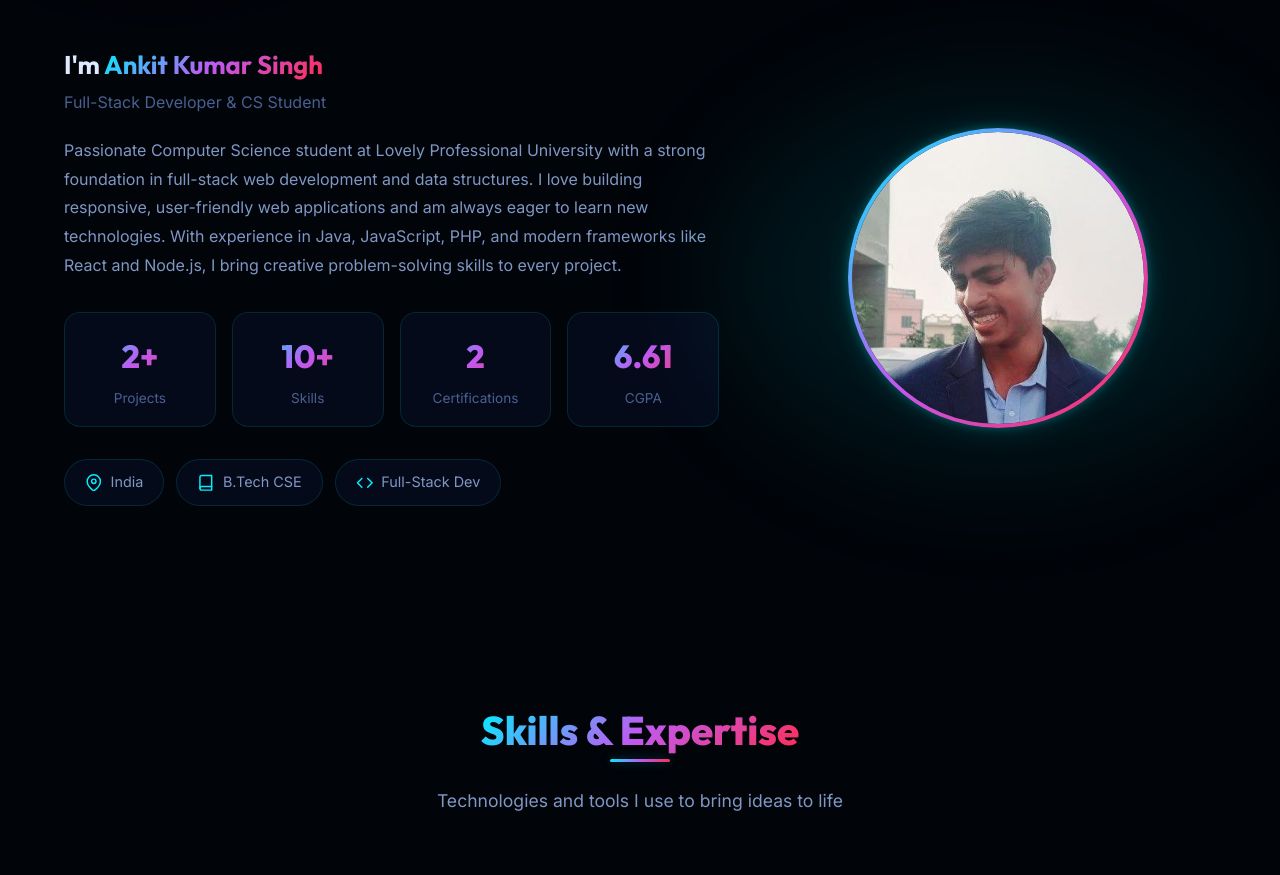
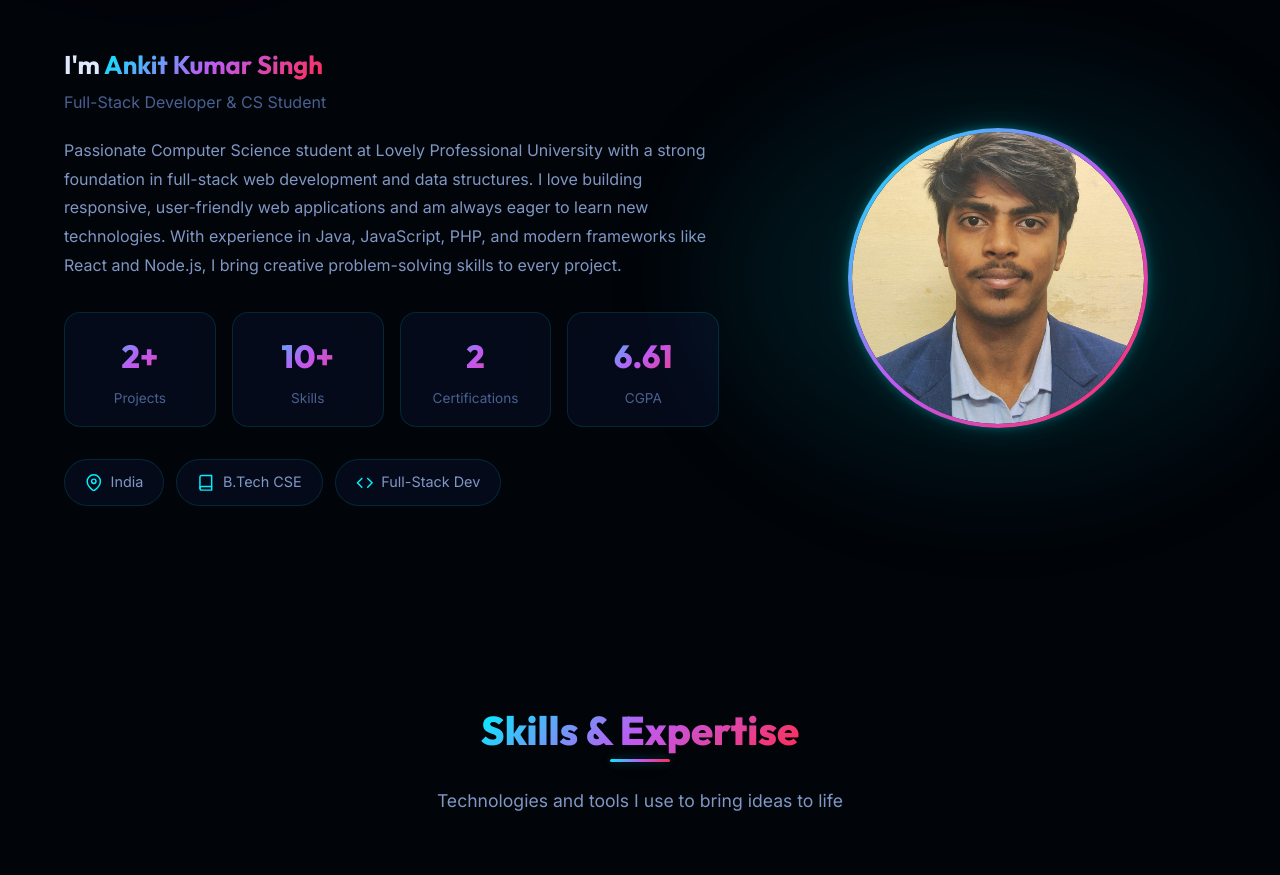
Before and after one commit to ankit-0131/Portfolio, a React (Vite) app: page / in a window 1280 px wide. Shown: the part 1020-1895 px from the top of the page. Built offline with nearby package versions, Linux system fonts and the light colour scheme.

Commit message:
fix: white screen issue

```diff
--- a/src/components/About.jsx
+++ b/src/components/About.jsx
@@ -63,7 +63,7 @@ export default function About() {
           <div className="about-image-wrapper animate-on-scroll slide-right">
             <div className="about-image-card">
               <div className="about-image-inner">
-                <img src="/images/Ankitt.jpg" alt="Ankit Kumar Singh" className="about-avatar-img" />
+                <img src="/images/Ankit-formal.jpg" alt="Ankit Kumar Singh" className="about-avatar-img" />
               </div>
             </div>
             <div className="about-image-decoration"></div>
```
